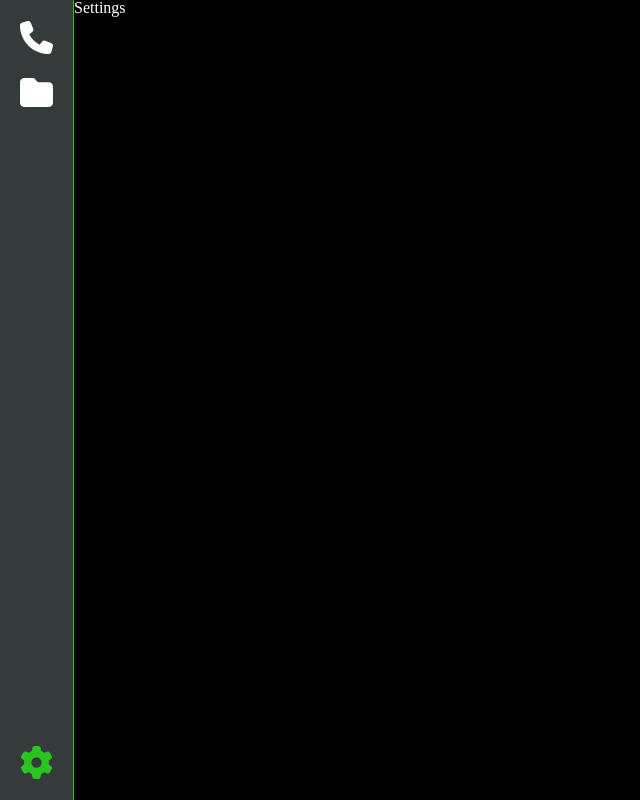
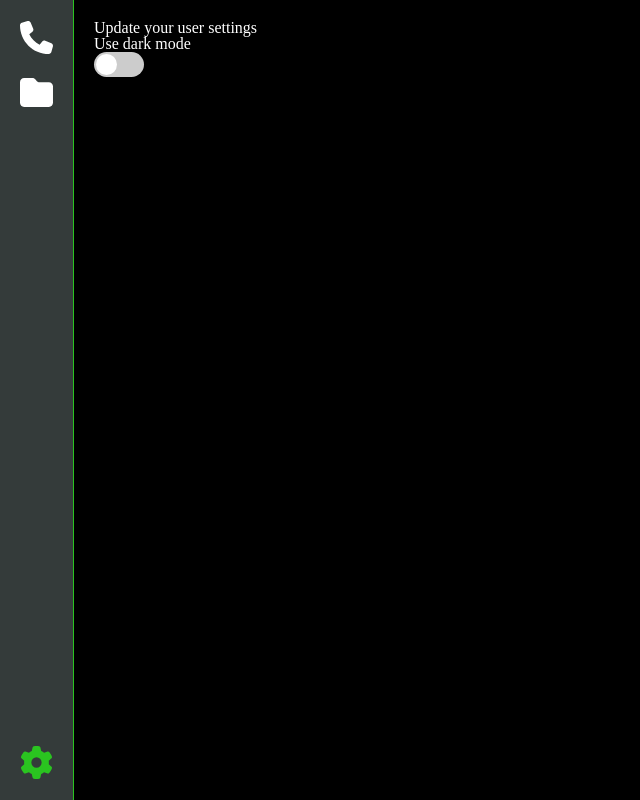
Before and after one commit to Heisey/6957fb73-b140-4f79-8148-9696e62df8e0, a React (Vite) app: page /settings in a window 1280 px wide. Shown: the whole page, without its empty margins (0-640 px from the left). Built offline with nearby package versions, Linux system fonts and the light colour scheme.

Commit message:
added toggle

```diff
--- /dev/null
+++ b/src/components/base/Toggle/Toggle.styles.ts
@@ -0,0 +1,54 @@
+
+import styled from 'styled-components'
+
+interface ToggleProps {
+  checked?: boolean
+}
+
+export const Toggle = styled.div<ToggleProps>`
+  display: flex;
+  align-items: center;
+
+  .label {
+    position: relative;
+    display: inline-block;
+    width: 50px;
+    height: 25px;
+  }
+
+  .input {
+    opacity: 0;
+    width: 0;
+    height: 0;
+    &:checked + span {
+      background-color: #2196F3;
+    }
+    &:checked + span:before {
+      transform: translateX(25px);
+    }
+  }
+
+  .slider {
+    position: absolute;
+    cursor: pointer;
+    top: 0;
+    left: 0;
+    right: 0;
+    bottom: 0;
+    background-color: #ccc;
+    transition: .4s;
+    border-radius: 25px;
+
+    &:before {
+      position: absolute;
+      content: "";
+      height: 21px;
+      width: 21px;
+      left: 2px;
+      bottom: 2px;
+      background-color: white;
+      transition: .4s;
+      border-radius: 50%;
+    }
+  }
+`
--- /dev/null
+++ b/src/components/base/Toggle/Toggle.tsx
@@ -0,0 +1,19 @@
+
+import * as React from 'react'
+
+import * as Styles from './Toggle.styles'
+export interface ToggleProps extends Omit<React.InputHTMLAttributes<HTMLInputElement>, 'type'> {}
+
+const Toggle: React.FC<ToggleProps> = (props) => {
+
+  return (
+    <Styles.Toggle>
+      <label className='label'>
+        <input className='input' { ...props } type='checkbox' />
+        <span className='slider'></span>
+      </label>
+    </Styles.Toggle>
+  )
+}
+
+export default Toggle
--- /dev/null
+++ b/src/components/base/Toggle/index.ts
@@ -0,0 +1,2 @@
+
+export { default } from './Toggle'
--- /dev/null
+++ b/src/pages/Settings/Settings.styles.ts
@@ -0,0 +1,7 @@
+
+import styled from 'styled-components'
+import Page from 'components/templates/Page'
+
+export const Settings = styled(Page)`
+
+`
--- a/src/pages/Settings/Settings.tsx
+++ b/src/pages/Settings/Settings.tsx
@@ -1,16 +1,30 @@
 
 import * as React from 'react'
 
+import Toggle from 'components/base/Toggle'
+
+import * as Styles from './Settings.styles'
+
 export interface SettingsProps extends React.PropsWithChildren {
-
 }
 
 const Settings: React.FC<SettingsProps> = (props) => {
 
+  const [useDark, useDarkHandler] = React.useState(false)
+
+  console.log(useDark)
   return (
-    <div>
-      Settings
-    </div>
+    <Styles.Settings>
+      <h1>Update your user settings</h1>
+      <div>
+        <div>
+          <p>
+            Use dark mode
+          </p>
+          <Toggle checked={useDark} onClick={() => useDarkHandler(!useDark)} />
+        </div>
+      </div>
+    </Styles.Settings>
   )
 }
 
```
